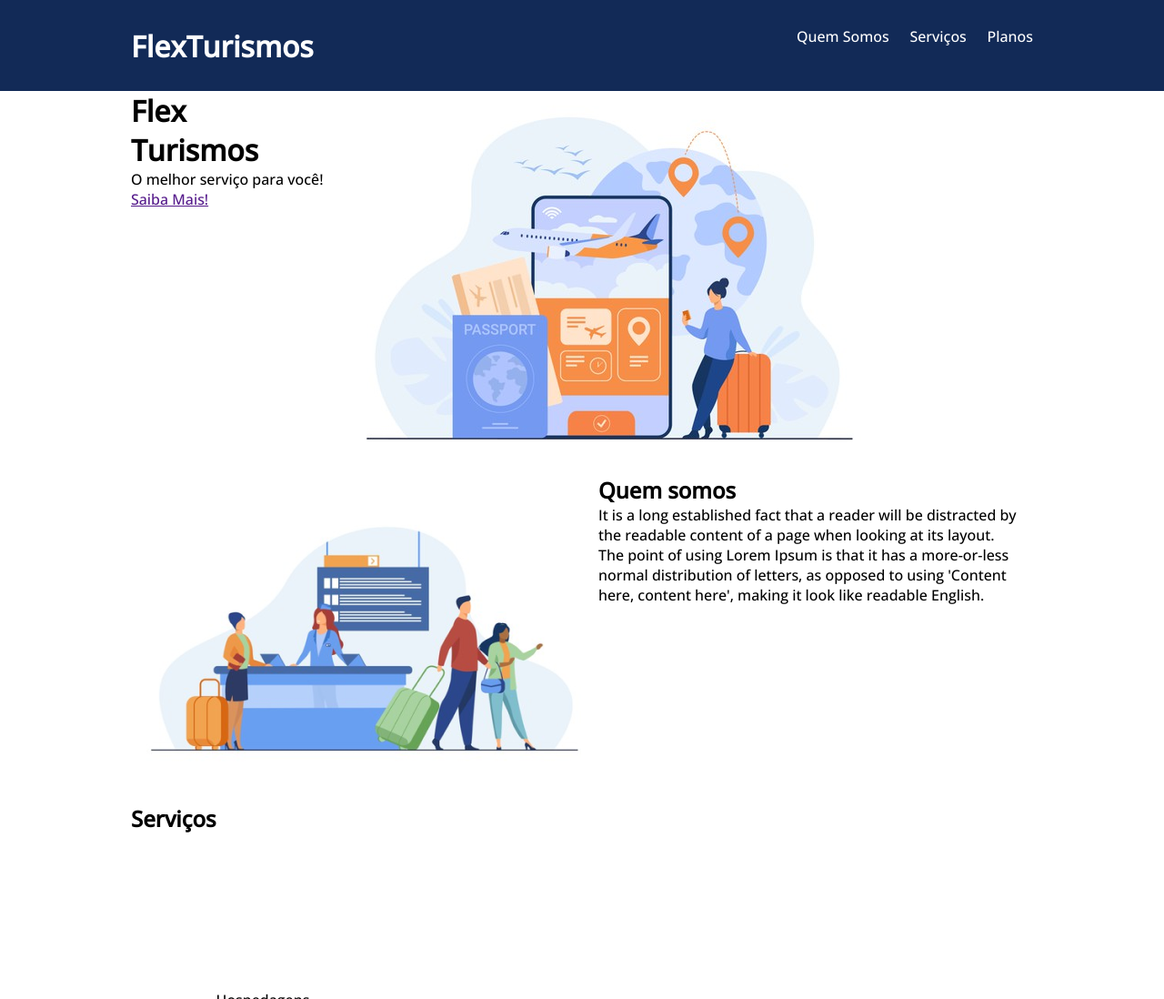
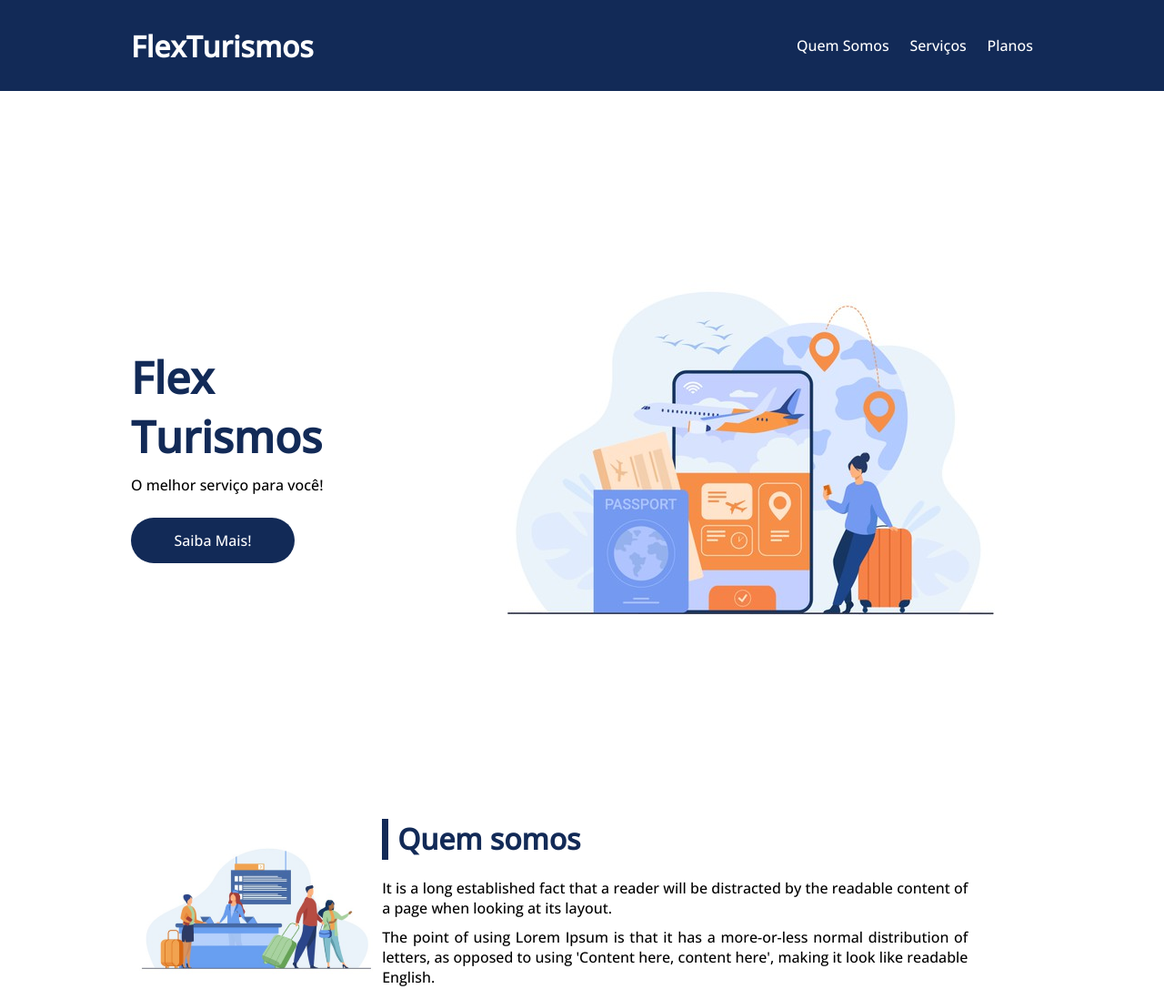
Before and after one commit to udanielnogueira/projeto-front-end-002, a plain HTML site: page index.html in a window 1280 px wide. Shown: the top 1098 px of the page at 91% size. Drawn offline with nearby package versions, Linux system fonts and the light colour scheme.

Commit message:
Update file

```diff
--- a/index.html
+++ b/index.html
@@ -22,8 +22,8 @@
     </header>
 
     <!--Bloco 1 da landing page-->
-    <div class="flex-container">
-        <div>
+    <div class="flex-container apresentacao">
+        <div class="texto-apresentacao">
             <h1>Flex <br>Turismos</h1>
             <p>O melhor serviço para você!</p>
             <a href="">Saiba Mais!</a>
@@ -35,15 +35,15 @@
     </div>
 
     <!--Bloco 2 da landing page-->
-    <div class="flex-container">
-        <div>
-            <img src="./images/1-quem-somos.png" alt="balcão de atendimento">
-        </div>
-
+    <div class="flex-container" id="quem-somos">
         <div>
             <h2>Quem somos</h2>
             <p>It is a long established fact that a reader will be distracted by the readable content of a page when looking at its layout. </p>
             <p>The point of using Lorem Ipsum is that it has a more-or-less normal distribution of letters, as opposed to using 'Content here, content here', making it look like readable English.</p>
+        </div>
+
+        <div>
+            <img src="./images/1-quem-somos.png" alt="balcão de atendimento">
         </div>
     </div>
 
--- a/style.css
+++ b/style.css
@@ -1,4 +1,4 @@
-/*Parte 1 da landing page*/
+/*Parte 1*/
 *{
     margin: 0;
     padding: 0;
@@ -18,8 +18,12 @@ ul li a{
     margin: auto;
     width: 100%;
 }
+div img{
+    display: block;
+    width: 100%;
+}
 
-/*Parte 2 da landing page*/
+/*Parte 2*/
 header{
     background-color: #122a57;
     height: 100px;
@@ -33,6 +37,7 @@ header .list-items{
     width: 100%;
     max-width: 260px;
     justify-content: space-between;
+    align-items: center;
 }
 header .menu{
     justify-content: space-between;
@@ -40,3 +45,58 @@ header .menu{
 .list-items li a{
     color: #fff;
 }
+
+/*Parte 3*/
+.apresentacao{
+    height: 100vh;
+    align-items: center;
+    justify-content: space-between;
+}
+.apresentacao .texto-apresentacao{
+    min-height: 200px;
+}
+.texto-apresentacao h1{
+    color:#122a57;
+    font-size: 48px;
+    margin-bottom: 10px;
+}
+.texto-apresentacao a{
+    background-color: #122a57;
+    color: #fff;
+    text-align: center;
+    border-radius: 30px;
+    width: 180px;
+    text-decoration: none;
+    height: 50px;
+    display: flex;
+    justify-content: center;
+    align-items: center;
+    margin-top: 25px;
+}
+
+/*Parte 4*/
+#quem-somos{
+    flex-direction: row-reverse;
+    align-items: center;
+    justify-content: space-between;
+}
+#quem-somos h2{
+    font-size: 32px;
+    color: #122a57;
+    display: flex;
+    margin-bottom: 20px;
+}
+#quem-somos h2::before{
+    content: "";
+    height: 45px;
+    width: 7px;
+    margin-right: 10px;
+    background-color: #122a57;
+    position: relative;
+
+}
+#quem-somos p{
+    margin-bottom: 10px;
+    width: 90%;
+    text-align: justify;
+}
```
